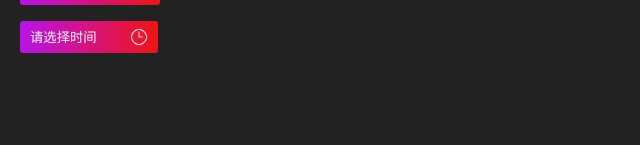
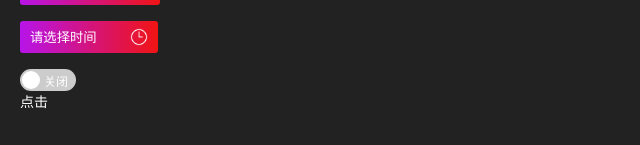
Before and after one commit to dlbqianduan/angular2-R-ui, an Angular app: page / in a window 1280 px wide. Shown: the part 652-797 px from the top of the page, without its empty margins (0-640 px from the left). Built offline with nearby package versions, Linux system fonts and the light colour scheme.

Commit message:
switch first

```diff
--- a/src/app/app.component.html
+++ b/src/app/app.component.html
@@ -45,6 +45,9 @@
     <R-time-picker [(timeValue)]="timeValue"></R-time-picker>
   </div>
   <br />
-  <!-- <div class="hh" (click)="aa()">点击</div> -->
+  <div class="switch">
+    <R-switch [(selected)]="selected"></R-switch>
+  </div>
+  <div class="hh" (click)="aa()">点击</div>
   <router-outlet></router-outlet>
 </div>
--- a/src/app/app.component.ts
+++ b/src/app/app.component.ts
@@ -19,6 +19,7 @@ export class AppComponent {
     '白云很白白云很白',
     '小草很路小草很路',
   ];
+  selected = false;
 
   star(value) {
     alert(value + '星');
@@ -27,6 +28,6 @@ export class AppComponent {
   ngOnInit() {}
 
   aa() {
-    console.log(this.dateValue);
+    console.log(this.selected);
   }
 }
--- a/src/app/app.module.ts
+++ b/src/app/app.module.ts
@@ -14,6 +14,7 @@ import { RateComponent } from './components/rate/rate.component';
 import { CalendarComponent } from './components/calendar/calendar.component';
 import { DatePickerComponent } from './components/date-picker/date-picker.component';
 import { TimePickerComponent } from './components/time-picker/time-picker.component';
+import { SwitchComponent } from './components/switch/switch.component';
 @NgModule({
   declarations: [
     AppComponent,
@@ -27,6 +28,7 @@ import { TimePickerComponent } from './components/time-picker/time-picker.compon
     CalendarComponent,
     DatePickerComponent,
     TimePickerComponent,
+    SwitchComponent,
   ],
   imports: [BrowserModule, AppRoutingModule, BrowserAnimationsModule],
   providers: [],
--- /dev/null
+++ b/src/app/components/switch/fade.ts
@@ -0,0 +1,31 @@
+import {
+  AnimationTriggerMetadata,
+  trigger,
+  state,
+  style,
+  transition,
+  animate,
+} from '@angular/animations';
+
+export const switchFade: AnimationTriggerMetadata = trigger('switchFade', [
+  state(
+    'void',
+    style({
+      top: '-1px',
+      left: '-1px',
+      right: '-1px',
+      bottom: '-1px',
+    })
+  ),
+  state(
+    'bottom',
+    style({
+      top: '-5px',
+      left: '-5px',
+      right: '-5px',
+      bottom: '-5px',
+    })
+  ),
+  transition('void => bottom', [animate('500ms cubic-bezier(.08,.82,.17,1)')]),
+  transition('bottom => void', [animate('500ms cubic-bezier(.08,.82,.17,1)')]),
+]);
--- /dev/null
+++ b/src/app/components/switch/switch.component.html
@@ -0,0 +1,10 @@
+<div class="switch-container">
+  <button class="btn flex" [class.gray]="!selected" (click)="switch()">
+    <span class="con" [class.selected]="selected">{{
+      selected ? "开启" : "关闭"
+    }}</span
+    ><span class="after" [class.selected]="selected"></span>
+    <!-- 外光圈 -->
+    <div *ngIf="clickLight" [@switchFade]="'bottom'" class="light"></div>
+  </button>
+</div>
--- /dev/null
+++ b/src/app/components/switch/switch.component.less
@@ -0,0 +1,57 @@
+.switch-container {
+  display: inline-block;
+  min-width: 48px;
+  height: 22px;
+  position: relative;
+  z-index: 1;
+  .btn {
+    width: 100%;
+    height: 100%;
+    box-sizing: border-box;
+    text-align: left;
+    color: #fff;
+    font-size: 12px;
+    border-radius: 16px;
+    background: linear-gradient(to right, rgb(183, 20, 233), rgb(240, 20, 20));
+    cursor: pointer;
+    z-index: 1;
+    &.gray {
+      background: #ccc;
+    }
+    span {
+      transition: all 0.2s ease-in-out;
+    }
+    .con {
+      padding: 0 8px 0 24px;
+      &.selected {
+        padding: 0 24px 0 8px;
+      }
+    }
+    .after {
+      position: absolute;
+      top: 50%;
+      left: 2px;
+      width: 18px;
+      height: 18px;
+      border-radius: 50%;
+      background-color: #fff;
+      transform: translateY(-50%);
+      &.selected {
+        left: calc(100% - 20px);
+      }
+    }
+    .light {
+      position: absolute;
+      top: -5px;
+      left: -5px;
+      right: -5px;
+      bottom: -5px;
+      border-radius: 16px;
+      // box-shadow: 0 0 10px rgb(155, 88, 175);
+      border: 5px solid rgb(155, 88, 175);
+      // background: rgb(155, 88, 175);
+      opacity: 0.5;
+      z-index: 0;
+    }
+  }
+}
--- /dev/null
+++ b/src/app/components/switch/switch.component.ts
@@ -0,0 +1,36 @@
+import {
+  Component,
+  ElementRef,
+  EventEmitter,
+  Input,
+  OnInit,
+  Output,
+  Renderer2,
+  ViewChild,
+} from '@angular/core';
+import { switchFade } from './fade';
+
+@Component({
+  selector: 'R-switch',
+  templateUrl: './switch.component.html',
+  styleUrls: ['./switch.component.less'],
+  animations: [switchFade],
+})
+export class SwitchComponent implements OnInit {
+  @Input() selected = true;
+  @Output() selectedChange: EventEmitter<boolean> = new EventEmitter();
+  clickLight = false;
+
+  constructor(private render: Renderer2, private ref: ElementRef) {}
+
+  ngOnInit(): void {}
+
+  switch() {
+    this.selected = !this.selected;
+    this.selectedChange.emit(this.selected);
+    this.clickLight = true;
+    setTimeout(() => {
+      this.clickLight = false;
+    }, 500);
+  }
+}
```
Also changed, not shown: 1 other file (tests, documents, lock files or other folders).
